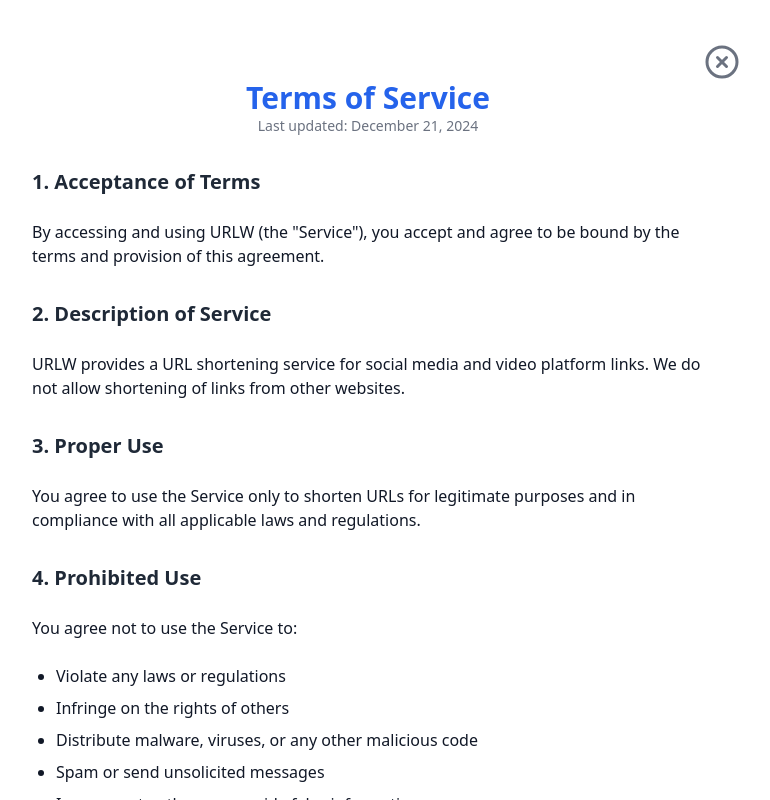
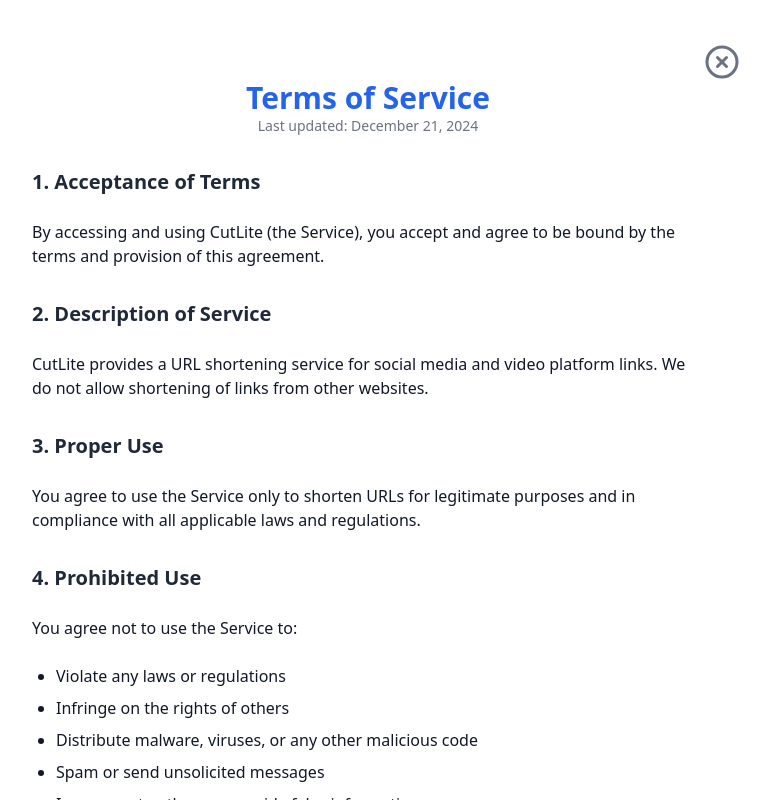
Before and after one commit to othmancodes/url-shortener, a Next.js app: page / in a window 1280 px wide. Both pictures are taken after a click on the link "Terms & Conditions". Shown: the part 2674-3474 px from the top of the page, without its empty margins (272-1042 px from the left). Built offline with nearby package versions, Linux system fonts and the light colour scheme; no server answers; the database is empty.

Commit message:
Fix ESLint errors and update dependencies

```diff
--- a/components/footer.tsx
+++ b/components/footer.tsx
@@ -44,7 +44,7 @@
             </p>
             <a
               onClick={() => handleScroll("heroSection")}
-            className="mt-8 inline-block rounded-full cursor-pointer border border-blue-500 px-12 py-3 text-sm font-medium text-blue-500 hover:bg-blue-500 hover:text-white focus:outline-none focus:ring active:bg-indigo-500 transition-all before:absolute before:left-0 before:top-0 before:h-full before:w-0 before:duration-500 after:absolute after:right-0 after:top-0 after:h-full after:w-0 after:duration-500 hover:text-white hover:shadow-blue-400 hover:before:w-2/4 hover:before:bg-blue-400 hover:after:w-2/4 hover:after:bg-blue-400"
+            className="mt-8 inline-block rounded-full cursor-pointer border border-blue-500 px-12 py-3 text-sm font-medium text-blue-500 hover:bg-blue-500  focus:outline-none focus:ring active:bg-indigo-500 transition-all before:absolute before:left-0 before:top-0 before:h-full before:w-0 before:duration-500 after:absolute after:right-0 after:top-0 after:h-full after:w-0 after:duration-500 hover:text-white hover:shadow-blue-400 hover:before:w-2/4 hover:before:bg-blue-400 hover:after:w-2/4 hover:after:bg-blue-400"
               >
               Get Started
             </a>
--- a/components/privacyPolicy.tsx
+++ b/components/privacyPolicy.tsx
@@ -12,7 +12,7 @@
         <section className="space-y-6">
           <h2 className="text-xl font-semibold text-gray-800">1. Information We Collect</h2>
           <p>
-            When you use CutLite's URL shortening service, we collect the following information:
+            When you use CutLite s URL shortening service, we collect the following information:
           </p>
           <ul className="list-disc pl-6 space-y-2">
             <li>The original URL you wish to shorten</li>
@@ -55,7 +55,7 @@
         <section className="space-y-6">
           <h2 className="text-xl font-semibold text-gray-800">6. Changes to This Privacy Policy</h2>
           <p>
-            We may update this Privacy Policy from time to time. We will notify you of any changes by posting the new Privacy Policy on this page and updating the "last updated" date at the top of this Privacy Policy.
+            We may update this Privacy Policy from time to time. We will notify you of any changes by posting the new Privacy Policy on this page and updating the last updated date at the top of this Privacy Policy.
           </p>
         </section>
 
--- a/components/termsConditions.tsx
+++ b/components/termsConditions.tsx
@@ -12,14 +12,14 @@
         <section className="space-y-6">
           <h2 className="text-xl font-semibold text-gray-800">1. Acceptance of Terms</h2>
           <p>
-            By accessing and using URLW (the "Service"), you accept and agree to be bound by the terms and provision of this agreement.
+            By accessing and using CutLite (the Service), you accept and agree to be bound by the terms and provision of this agreement.
           </p>
         </section>
 
         <section className="space-y-6">
           <h2 className="text-xl font-semibold text-gray-800">2. Description of Service</h2>
           <p>
-            URLW provides a URL shortening service for social media and video platform links. We do not allow shortening of links from other websites.
+            CutLite provides a URL shortening service for social media and video platform links. We do not allow shortening of links from other websites.
           </p>
         </section>
 
@@ -52,7 +52,7 @@
         <section className="space-y-6">
           <h2 className="text-xl font-semibold text-gray-800">6. Limitation of Liability</h2>
           <p>
-            In no event shall URLW, nor its directors, employees, partners, agents, suppliers, or affiliates, be liable for any indirect, incidental, special, consequential or punitive damages, including without limitation, loss of profits, data, use, goodwill, or other intangible losses, resulting from your access to or use of or inability to access or use the Service.
+            In no event shall CutLite, nor its directors, employees, partners, agents, suppliers, or affiliates, be liable for any indirect, incidental, special, consequential or punitive damages, including without limitation, loss of profits, data, use, goodwill, or other intangible losses, resulting from your access to or use of or inability to access or use the Service.
           </p>
         </section>
 
```
